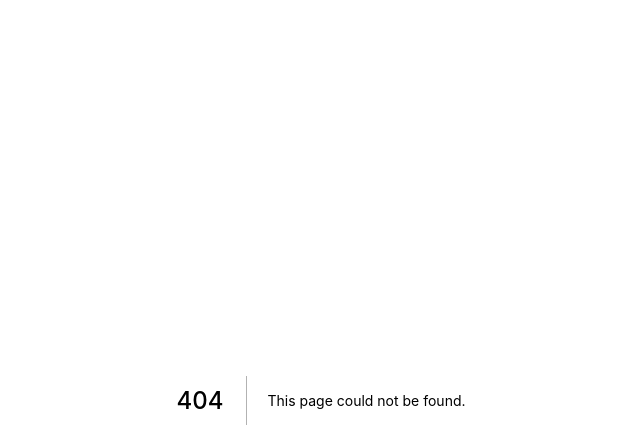
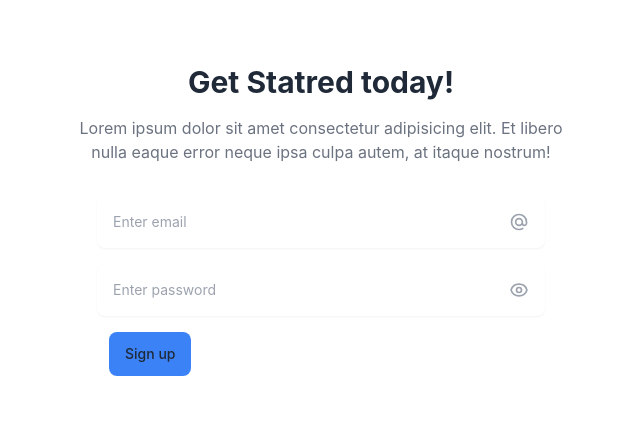
Before and after one commit to DangHoangGeo/languages, a Next.js app: page /auth/signup in a window 1280 px wide. Before the commit this address had no page. Shown: the top 448 px of the page, without its empty margins (319-959 px from the left). Built offline with nearby package versions, Linux system fonts and the light colour scheme.

Commit message:
added authentication

```diff
--- /dev/null
+++ b/pages/auth/login.tsx
@@ -0,0 +1,117 @@
+
+import * as React from 'react'
+
+
+const Login = () => {
+    const [data , setData] = React.useState({
+        email: '',
+        password: ''
+    })
+
+    const handleChange = (e: React.FormEvent<HTMLInputElement>) => {
+        e.preventDefault()
+        setData({
+            ...data,
+            email: e.currentTarget.value,
+        })
+    }
+
+    const handleLogin = (event: any) => {
+        event.preventDefault()
+        console.log(data)
+    }
+
+    return(
+        <div className="max-w-screen-xl px-4 py-16 mx-auto sm:px-6 lg:px-8">
+            <div className="max-w-lg mx-auto text-center">
+                <h1 className="text-2xl font-bold sm:text-3xl">Welcome back!</h1>
+            </div>
+            <form onSubmit={handleLogin} className="max-w-md mx-auto mt-8 mb-0 space-y-4">
+                <div>
+                    <label htmlFor="email" className="sr-only">
+                        Email
+                    </label>
+                    <div className="relative">
+                        <input
+                            type="email"
+                            onChange={(e: any) => setData({
+                                ...data,
+                                email: e.currentTarget.value,
+                            })}
+                            value={data.email}
+                            className="w-full p-4 pr-12 text-sm border-gray-200 rounded-lg shadow-sm"
+                            placeholder="Enter email"
+                        />
+                        <span className="absolute inset-y-0 inline-flex items-center right-4">
+                            <svg
+                                xmlns="http://www.w3.org/2000/svg"
+                                className="w-5 h-5 text-gray-400"
+                                fill="none"
+                                viewBox="0 0 24 24"
+                                stroke="currentColor"
+                            >
+                                <path
+                                strokeLinecap="round"
+                                strokeLinejoin="round"
+                                strokeWidth="2"
+                                d="M16 12a4 4 0 10-8 0 4 4 0 008 0zm0 0v1.5a2.5 2.5 0 005 0V12a9 9 0 10-9 9m4.5-1.206a8.959 8.959 0 01-4.5 1.207"
+                                />
+                            </svg>
+                        </span>
+                    </div>
+                </div>
+                <div>
+                    <label htmlFor="password" className="sr-only">
+                        Password
+                    </label>
+                    <div className="relative">
+                        <input type="password"
+                            onChange={(e: any) => setData({
+                                ...data,
+                                password: e.currentTarget.value,
+                            })}
+                            value={data.password}
+                            className="w-full p-4 pr-12 text-sm border-gray-200 rounded-lg shadow-sm"
+                            placeholder="Enter password"
+                        />
+                        <span className="absolute inset-y-0 inline-flex items-center right-4">
+                            <svg
+                                xmlns="http://www.w3.org/2000/svg"
+                                className="w-5 h-5 text-gray-400"
+                                fill="none"
+                                viewBox="0 0 24 24"
+                                stroke="currentColor"
+                            >
+                                <path
+                                strokeLinecap="round"
+                                strokeLinejoin="round"
+                                strokeWidth="2"
+                                d="M15 12a3 3 0 11-6 0 3 3 0 016 0z"
+                                />
+                                <path
+                                strokeLinecap="round"
+                                strokeLinejoin="round"
+                                strokeWidth="2"
+                                d="M2.458 12C3.732 7.943 7.523 5 12 5c4.478 0 8.268 2.943 9.542 7-1.274 4.057-5.064 7-9.542 7-4.477 0-8.268-2.943-9.542-7z"
+                                />
+                            </svg>
+                        </span>
+                    </div>
+                </div>
+                <div className="flex items-center justify-between">
+                    <p className="text-sm text-gray-500">
+                        No account?
+                        <a href="/auth/signup" className="ml-4 underline">Sign up</a>
+                    </p>
+                    <button
+                        type="submit"
+                        className="inline-block px-4 py-3 ml-3 text-sm font-medium text-while bg-blue-500 rounded-lg">
+                        Sign in
+                    </button>
+                </div>
+            </form>
+        </div>
+    )
+}
+
+export default Login;
--- /dev/null
+++ b/pages/auth/signup.tsx
@@ -0,0 +1,117 @@
+
+import * as React from 'react'
+
+
+const Signup = () => {
+    const [data , setData] = React.useState({
+        email: '',
+        password: ''
+    })
+
+    const handleChange = (e: React.FormEvent<HTMLInputElement>) => {
+        e.preventDefault()
+        setData({
+            ...data,
+            email: e.currentTarget.value,
+        })
+    }
+
+    const handleLogin = (event: any) => {
+        event.preventDefault()
+        console.log(data)
+    }
+
+    return(
+        <div className="max-w-screen-xl px-4 py-16 mx-auto sm:px-6 lg:px-8">
+            <div className="max-w-lg mx-auto text-center">
+                <h1 className="text-2xl font-bold sm:text-3xl">Get Statred today!</h1>
+                <p className="mt-4 text-gray-500">
+                    Lorem ipsum dolor sit amet consectetur adipisicing elit. Et libero nulla
+                    eaque error neque ipsa culpa autem, at itaque nostrum!
+                </p>
+            </div>
+            <form onSubmit={handleLogin} className="max-w-md mx-auto mt-8 mb-0 space-y-4">
+                <div>
+                    <label htmlFor="email" className="sr-only">
+                        Email
+                    </label>
+                    <div className="relative">
+                        <input
+                            type="email"
+                            onChange={(e: any) => setData({
+                                ...data,
+                                email: e.currentTarget.value,
+                            })}
+                            value={data.email}
+                            className="w-full p-4 pr-12 text-sm border-gray-200 rounded-lg shadow-sm"
+                            placeholder="Enter email"
+                        />
+                        <span className="absolute inset-y-0 inline-flex items-center right-4">
+                            <svg
+                                xmlns="http://www.w3.org/2000/svg"
+                                className="w-5 h-5 text-gray-400"
+                                fill="none"
+                                viewBox="0 0 24 24"
+                                stroke="currentColor"
+                            >
+                                <path
+                                strokeLinecap="round"
+                                strokeLinejoin="round"
+                                strokeWidth="2"
+                                d="M16 12a4 4 0 10-8 0 4 4 0 008 0zm0 0v1.5a2.5 2.5 0 005 0V12a9 9 0 10-9 9m4.5-1.206a8.959 8.959 0 01-4.5 1.207"
+                                />
+                            </svg>
+                        </span>
+                    </div>
+                </div>
+                <div>
+                    <label htmlFor="password" className="sr-only">
+                        Password
+                    </label>
+                    <div className="relative">
+                        <input type="password"
+                            onChange={(e: any) => setData({
+                                ...data,
+                                password: e.currentTarget.value,
+                            })}
+                            value={data.password}
+                            className="w-full p-4 pr-12 text-sm border-gray-200 rounded-lg shadow-sm"
+                            placeholder="Enter password"
+                        />
+                        <span className="absolute inset-y-0 inline-flex items-center right-4">
+                            <svg
+                                xmlns="http://www.w3.org/2000/svg"
+                                className="w-5 h-5 text-gray-400"
+                                fill="none"
+                                viewBox="0 0 24 24"
+                                stroke="currentColor"
+                            >
+                                <path
+                                strokeLinecap="round"
+                                strokeLinejoin="round"
+                                strokeWidth="2"
+                                d="M15 12a3 3 0 11-6 0 3 3 0 016 0z"
+                                />
+                                <path
+                                strokeLinecap="round"
+                                strokeLinejoin="round"
+                                strokeWidth="2"
+                                d="M2.458 12C3.732 7.943 7.523 5 12 5c4.478 0 8.268 2.943 9.542 7-1.274 4.057-5.064 7-9.542 7-4.477 0-8.268-2.943-9.542-7z"
+                                />
+                            </svg>
+                        </span>
+                    </div>
+                </div>
+                <div className="flex items-center justify-between">
+                    <button
+                        type="submit"
+                        className="inline-block px-4 py-3 ml-3 text-sm font-medium text-while bg-blue-500 rounded-lg">
+                        Sign up
+                    </button>
+                </div>
+            </form>
+        </div>
+    )
+}
+
+export default Signup
```
